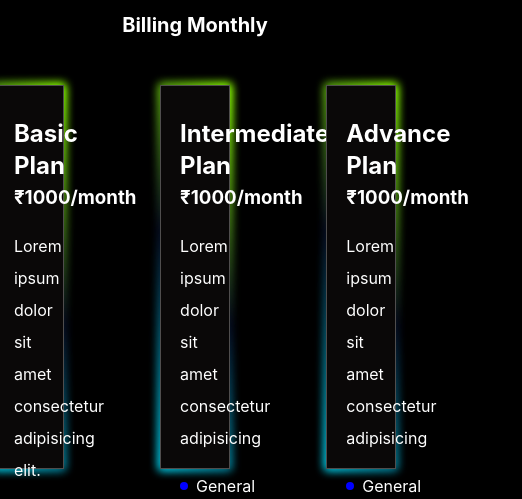
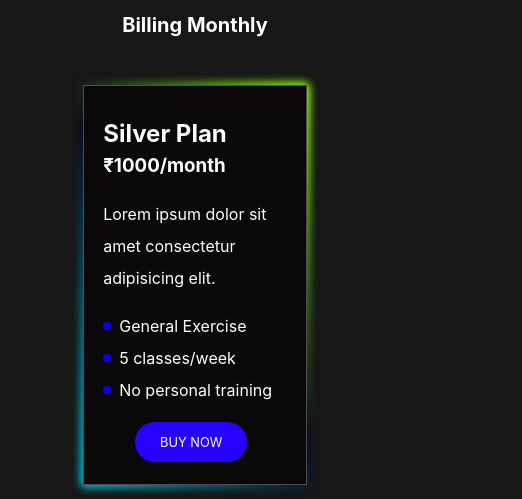
Before and after one commit to codecxAb/anytimeFitness, a plain HTML site: page pricing.html in a window 390 px wide. Shown: the part 289-788 px from the top of the page, 522 px wide, since content can reach past the window. Drawn offline with Linux system fonts and the light colour scheme.

Commit message:
pricing page responsive

```diff
--- a/pricing.css
+++ b/pricing.css
@@ -6,7 +6,7 @@
 }
 
 body {
-    background-color: black;
+    background-color: #171717;
     color: #fff;
 }
 
@@ -109,7 +109,7 @@ button {
     border-radius: 2rem;
     position: relative;
     transition: ease-in-out 0.2s;
-    margin-left: 4rem;
+    margin-left: 5rem;
     margin-top: 2rem;
     color: white;
 }
@@ -144,3 +144,52 @@ a {
     text-align: center;
     text-decoration: none;
 }
+
+@media (max-width: 1300px) {
+    .category {
+        width: 14rem;
+        height: 25rem;
+
+    }
+
+    button {
+        margin-top: 1rem;
+        margin-left: 2rem;
+    }
+}
+
+@media (max-width: 450px) {
+    .category {
+        width: 15rem;
+        height: 24rem;
+
+    }
+
+    .pricings {
+        flex-direction: column;
+        justify-content: center;
+        align-items: center;
+    }
+
+    button {
+        margin-top: 1rem;
+        margin-left: 2rem;
+    }
+}
+
+@media (max-width: 800px) {
+    .category {
+        width: 14rem;
+        height: 25rem;
+
+    }
+
+    .pricings {
+        gap: 2rem;
+    }
+
+    button {
+        margin-top: 1rem;
+        margin-left: 2rem;
+    }
+}
--- a/pricing.html
+++ b/pricing.html
@@ -20,7 +20,7 @@
       </div>
       <div class="pricings">
         <div class="category">
-          <h2>Basic Plan</h2>
+          <h2>Silver Plan</h2>
           <h3>₹1000/month</h3>
           <p>Lorem ipsum dolor sit amet consectetur adipisicing elit.</p>
           <ul>
@@ -31,7 +31,7 @@
           <a href=""><button>BUY NOW</button></a>
         </div>
         <div class="category">
-          <h2>Intermediate Plan</h2>
+          <h2>Gold Plan</h2>
           <h3>₹1000/month</h3>
           <p>Lorem ipsum dolor sit amet consectetur adipisicing</p>
           <ul>
@@ -42,7 +42,7 @@
           <a href=""><button>BUY NOW</button></a>
         </div>
         <div class="category">
-          <h2>Advance Plan</h2>
+          <h2>Diamond Plan</h2>
           <h3>₹1000/month</h3>
           <p>Lorem ipsum dolor sit amet consectetur adipisicing</p>
           <ul>
```
